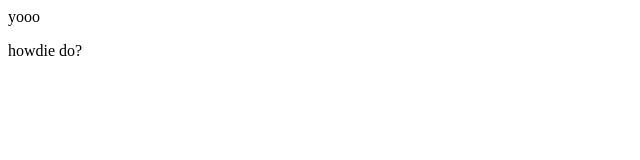
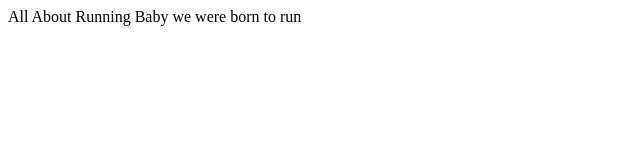
Before and after one commit to mbavosa/project3, a plain HTML site: page index.html in a window 1280 px wide. Shown: the whole page, without its empty margins (0-640 px from the left). Drawn offline with Linux system fonts and the light colour scheme.

Commit message:
set up skeleton

```diff
--- a/index.html
+++ b/index.html
@@ -1,4 +1,10 @@
 <html>
-    <p>yooo</p>
-    <p>howdie do?</p>
+  <head>
+    All About Running
+    <!-- metadata goes here -->
+  </head>
+  <body>
+    Baby we were born to run
+    <!-- content goes here -->
+  </body>
 </html>
```
